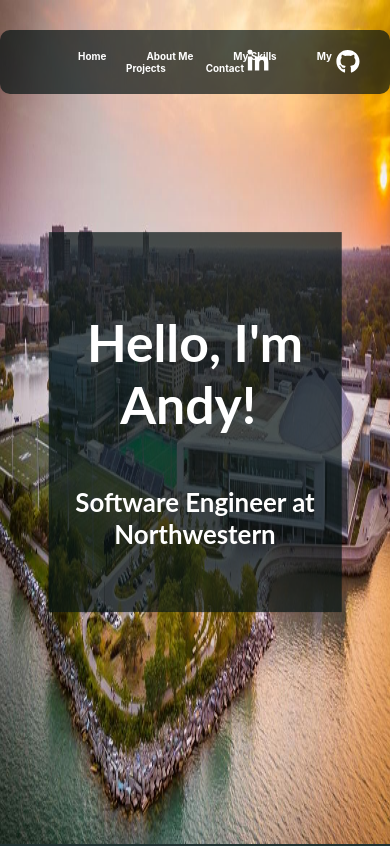
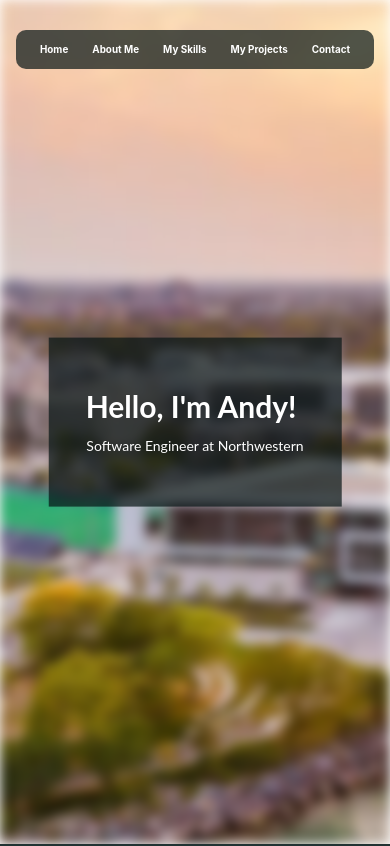
Before and after one commit to Andy-V12345/Personal-Website, a React (Create React App) app in the folder andy-website/: page / in a window 390 px wide. Shown: the top 846 px of the page. Built offline with nearby package versions, Linux system fonts and the light colour scheme.

Commit message:
made home screen mobile friendly

```diff
--- a/andy-website/package.json
+++ b/andy-website/package.json
@@ -14,6 +14,7 @@
     "react-icons": "^4.7.1",
     "react-scripts": "5.0.1",
     "react-typical": "^0.1.3",
+    "tailwindcss": "^3.2.7",
     "web-vitals": "^2.1.4"
   },
   "scripts": {
--- a/andy-website/src/App.js
+++ b/andy-website/src/App.js
@@ -19,7 +19,6 @@ import { motion } from 'framer-motion';
 
 function App() {
 
-
   const [isPokerVisible, setPokerVisibility] = React.useState(() => false)
   const [isWeatherVisible, setWeatherVisibility] = React.useState(() => false)
   const [isLLLVisible, setLLLVisibility] = React.useState(() => false)
@@ -27,14 +26,15 @@ function App() {
 
   return (
     <div className='App'>
+
+      <div className='bg'></div>
       <Navbar isFixed={false}/>
 
       <div id='Home' className='Home'>
-        <img className='bg' src='northwestern-background.jpeg' alt='background' />
-        <motion.div initial={{opacity: 0, width: 0}} whileInView={{opacity: 1, width: "75%"}} transition={{duration: 0.3}} className='home-header'>
-          <div>
+        <motion.div initial={{opacity: 0, width: 0}} whileInView={{opacity: 1, width: "75%"}} transition={{duration: 0.3}} className='home-header h-1/5 sm:h-1/4 md:h-2/5 lg:h-1/2'>
+          <div className='space-y-3 lg:space-y-11'>
             <HomeHeader />
-            <h4>Software Engineer at Northwestern</h4>
+            <h4 className='text-sm sm:text-xl md:text-3xl lg:text-4xl' >Software Engineer at Northwestern</h4>
           </div>
         </motion.div>
       </div>
@@ -162,6 +162,8 @@ function App() {
         the length of the linked list.
       </ProjectDescription>
 
+      <p className="text-xs">hello</p>
+
     </div>
 
   );
--- a/andy-website/src/Components/HomeHeader.js
+++ b/andy-website/src/Components/HomeHeader.js
@@ -5,7 +5,7 @@ import './css/Home.css';
 function HomeHeader() {
 
     return (
-        <h1>
+        <h1 className='font-bold text-3xl sm:text-5xl md:text-6xl lg:text-7xl'>
             <Typical steps={[`Hello, I'm Andy!`, 3000]}/>
         </h1>
     )
--- a/andy-website/src/Components/NavCollapse.js
+++ b/andy-website/src/Components/NavCollapse.js
@@ -7,7 +7,6 @@ function NavCollapse({showNav, hideNav, isShown}) {
 
     const [scrolled, setScrolled] = React.useState(() => false)
     const [hovered, setHover] = React.useState(() => false)
-    const [opened, setOpen] = React.useState(false)
 
 
     function hideCollapse() {
@@ -28,7 +27,7 @@ function NavCollapse({showNav, hideNav, isShown}) {
     return (
         <div className={scrolled ? 'collapsed' : 'collapsed hide'}>
             <h1>
-                <FaBars onClick={isShown ? hideNav : showNav} onMouseEnter={() => setHover(true)} onMouseLeave={() => setHover(false)} className={hovered ? 'bars hover' : 'bars'} />
+                <FaBars onClick={isShown ? hideNav : showNav} onMouseEnter={() => setHover(true)} onMouseLeave={() => setHover(false)} className={hovered ? 'bars hover ' : 'bars'} />
             </h1>
         </div>
     )
--- a/andy-website/src/Components/Navbar.js
+++ b/andy-website/src/Components/Navbar.js
@@ -1,6 +1,5 @@
 import './css/App.css';
 import './css/Navbar.css';
-import logo from './logo.svg';
 import React from 'react';
 import { motion } from 'framer-motion';
 import { FaLinkedinIn, FaGithub } from 'react-icons/fa';
@@ -24,11 +23,11 @@ function Navbar({isFixed, hideNav}) {
                 animate={{opacity: 1}}
                 transition={{ease: 'easeInOut', duration: 0.4}}
             >
-                <div className='navbar fixed'>
-                    <ul className='links'>
+                <div className='navbar fixed min-w-full'>
+                    <ul className='links px-3 py-3 sm:px-4 sm:py-5'>
                         {headers.map((header) => (
                             <li key={header}>
-                                <a href={`#${header}`} onClick={hideNav}>
+                                <a className='px-3 py-3 sm:p-5' href={`#${header}`} onClick={hideNav}>
                                     <strong>{header}</strong>
                                 </a>
                             </li>
@@ -45,22 +44,22 @@ function Navbar({isFixed, hideNav}) {
                 animate={{y: 30, opacity: 1}}
                 transition={{ease: 'easeInOut', duration: 0.4}}
             >
-                <div className='navbar'>
-                    <ul className='links'>
+                <div className='navbar min-w-full'>
+                    <ul className='links px-3 py-3 sm:px-4 sm:py-5'>
                         {headers.map((header) => (
                             <li key={header}>
-                                <a href={`#${header}`}>
+                                <a className='px-3 py-3 sm:p-5' href={`#${header}`}>
                                     <strong>{header}</strong>
                                 </a>
                             </li>
                         ))}
                     </ul>
-                    <motion.h1 initial={{color: "white"}} whileHover={{color: "black"}}>
+                    {/* <motion.h1 initial={{color: "white"}} whileHover={{color: "black"}}>
                         <a href='https://github.com/Andy-V12345' target='_blank'><FaGithub /></a>
                     </motion.h1>
                     <motion.h1 initial={{color: "white"}} whileHover={{color: "black"}} className="linkedInIcon">
                         <a href='https://www.linkedin.com/in/andyvu2026/' target='_blank'><FaLinkedinIn /></a>
-                    </motion.h1>
+                    </motion.h1> */}
                 </div>
             </motion.div>
         )
--- a/andy-website/src/Components/ProjectBox.js
+++ b/andy-website/src/Components/ProjectBox.js
@@ -1,7 +1,6 @@
 import './css/App.css';
 import './css/ProjectBox.css';
 import React from 'react';
-import { motion } from 'framer-motion';
 
 function ProjectBox({image, title, children, onShow}) {
     const [state, setState] = React.useState(() => '')
--- a/andy-website/src/Components/css/App.css
+++ b/andy-website/src/Components/css/App.css
@@ -1,3 +1,7 @@
+@tailwind base;
+@tailwind components;
+@tailwind utilities;
+
 .App {
   text-align: center;
   overflow: hidden;
--- a/andy-website/src/Components/css/Home.css
+++ b/andy-website/src/Components/css/Home.css
@@ -1,26 +1,18 @@
 .Home {
     width: 100%;
     height: 100vh;
+
   }
 
-  .home-header h1 {
-    height: 40%;
-  }
 
 .home-header {
   position: absolute;
   top: 50%;
   left: 50%;
   transform: translate(-50%, -50%);
-    background-color: blue;
-    /* width: 75%; */
-    /* min-width: 50%; */
   justify-content: center;
-    font-size: calc(20px + 1.5vmin);
   color: white;
   font-family: "Lato", "Montserrat", sans-serif;
-    min-height: 45%;
-    max-height: 50%;
   align-items: center;
   background: rgba(7, 20, 20, 0.7);
 }
@@ -33,7 +25,17 @@
   transform: translate(-50%, -50%);
 }
 
+.bg {
+  background-image: url("northwestern-background.jpeg");
+  background-size: 200vh;
+  background-position: 50% 0;
+  position: absolute;
+  width: 100%;
+  height: 100%;
+  filter: blur(6px);
+}
+
 img.bg {
+  height: 100vh;
   width: 100%;
-    height: 100vh;
 }
--- a/andy-website/src/Components/css/NavCollapse.css
+++ b/andy-website/src/Components/css/NavCollapse.css
@@ -1,18 +1,19 @@
 .collapsed {
     height: 65px;
     position: fixed;
-    top: 30px;
-    left: 0;
+    top: 0;
+    left: 25px;
     color: white;
     padding: 0;
-    margin-left: 25px;
-    transition: margin-left 0.2s ease-out;
+    /* transition: margin-left 0.2s ease-out; */
+    background-color: red;
   }
 
   .bars {
     position: absolute;
     top: 50%;
     transform: translate(0, -50%);
+    background-color: red;
   }
 
 
@@ -24,7 +25,7 @@
     color: white;
     padding: 0;
     margin-left: -50px;
-    transition: margin-left 0.2s ease-out;
+    /* transition: margin-left 0.2s ease-out; */
   }
 
   .barImage {
--- a/andy-website/src/Components/css/Navbar.css
+++ b/andy-website/src/Components/css/Navbar.css
@@ -3,7 +3,6 @@
     overflow: hidden;
     position: absolute;
     left: 50%;
-    min-width: 100%;
     transform: translate(-50%, 0);
   }
 
@@ -39,7 +38,6 @@
     margin: auto;
     color: white;
     text-align: center;
-    padding: 20px 25px;
     text-decoration: none;
     font-size: calc(6px + 1vw);
     background: rgba(7, 20, 20, 0.7);
@@ -55,10 +53,6 @@
   }
 
 
-  .links a {
-    padding: 20px 20px;
-  }
-
   .links a:hover {
     background-color: #3DADAD;
     color: white;
--- /dev/null
+++ b/andy-website/tailwind.config.js
@@ -0,0 +1,8 @@
+/** @type {import('tailwindcss').Config} */
+module.exports = {
+  content: ["./src/**/*.{html,js}"],
+  theme: {
+    extend: {},
+  },
+  plugins: [],
+}
```
Also changed, not shown: andy-website/src/Components/css/northwestern-background.jpeg (renamed from andy-website/public/northwestern-background.jpeg), 1 other file (tests, documents, lock files or other folders). Lines whose indentation alone changed are shown as unchanged.
